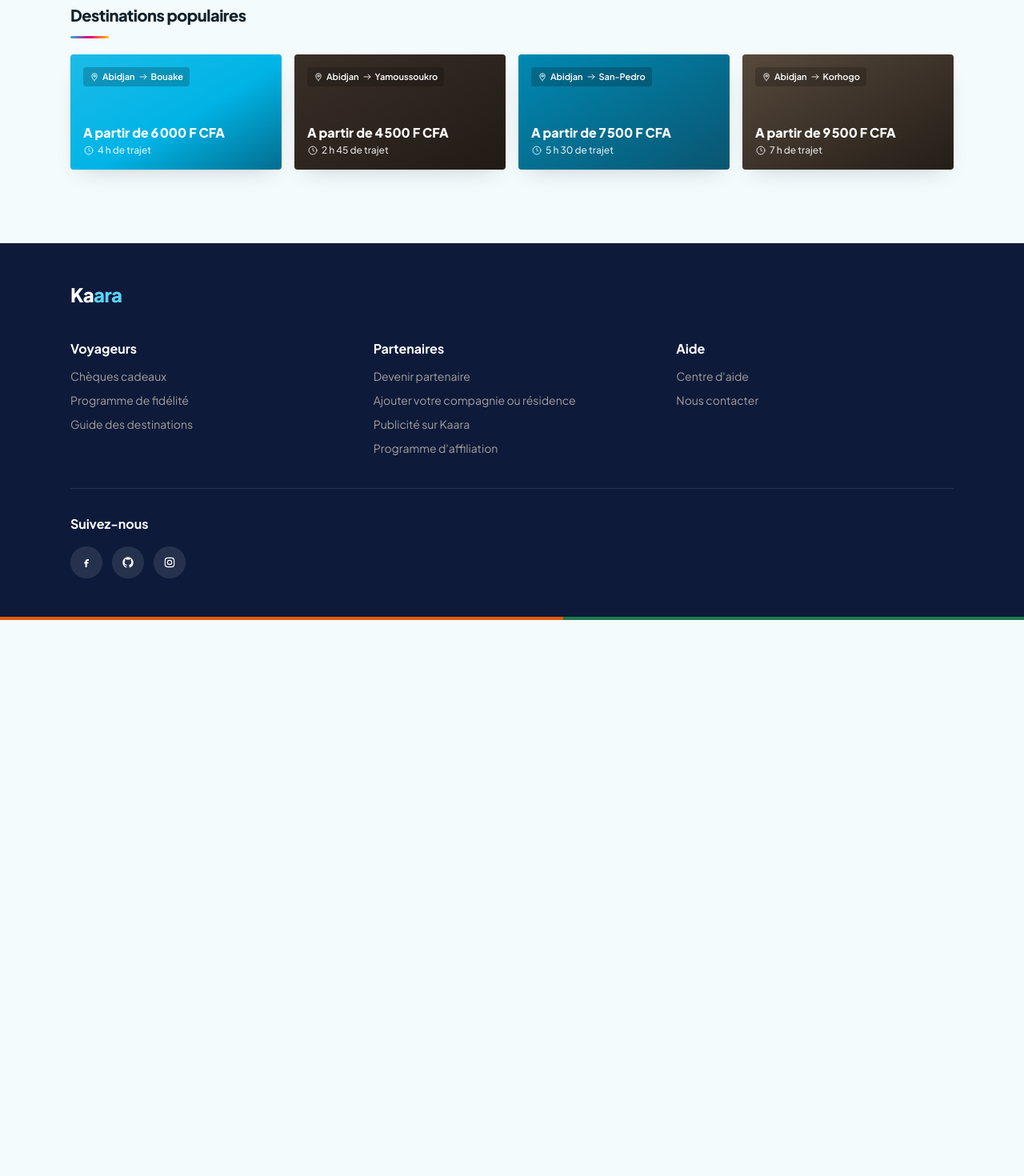
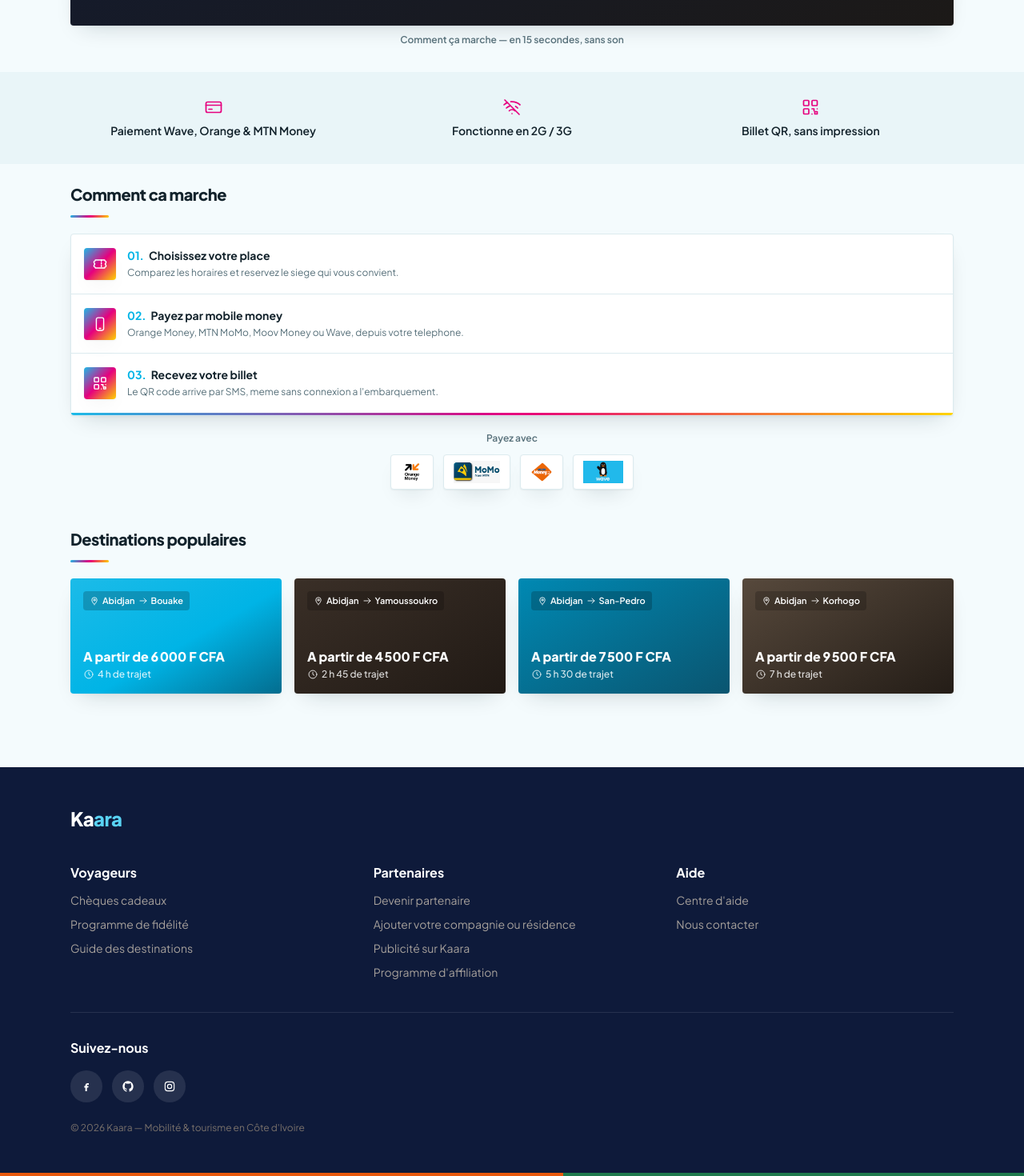
Before and after one commit to Yamoon224/BILLETERIE-WEB, a Next.js app: page / in a window 1280 px wide. Shown: the part 1262-2732 px from the top of the page at 80% size. Before the commit the page ends 2037 px from the top, so only its background shows below. Built offline with nearby package versions, Linux system fonts and the light colour scheme; no server answers.

Commit message:
feat: implement InfoModalProvider for shared information popups and refactor layout components to utilize it

```diff
--- a/src/app/(public)/layout.tsx
+++ b/src/app/(public)/layout.tsx
@@ -1,6 +1,7 @@
 import { BottomNav } from "@/components/layout/BottomNav";
 import { SiteFooter } from "@/components/layout/SiteFooter";
 import { SiteHeader } from "@/components/layout/SiteHeader";
+import { InfoModalProvider } from "@/features/info-modal/InfoModalProvider";
 
 /**
  * Coquille du site voyageur : en-tete court, contenu, pied de page.
@@ -11,11 +12,13 @@ import { SiteHeader } from "@/components/layout/SiteHeader";
  */
 export default function PublicLayout({ children }: LayoutProps<"/">) {
   return (
+    <InfoModalProvider>
       <div className="flex min-h-dvh flex-col">
         <SiteHeader />
         <main className="flex-1">{children}</main>
         <SiteFooter />
         <BottomNav />
       </div>
+    </InfoModalProvider>
   );
 }
--- a/src/app/(public)/page.tsx
+++ b/src/app/(public)/page.tsx
@@ -171,10 +171,10 @@ export default async function HomePage({ searchParams }: PageProps<"/">) {
           </div>
 
           <div className="mb-5 flex flex-col gap-2">
-            <span className="rounded-2xl border border-fuchsia/25 bg-fuchsia/15 px-4 py-3 text-sm font-bold text-fuchsia-dark backdrop-blur-sm dark:text-fuchsia">
+            <span className="rounded-2xl border border-fuchsia/25 bg-fuchsia/15 px-4 py-3 text-sm font-bold text-fuchsia-dark dark:text-fuchsia">
               🛡️ 100&nbsp;% ivoirien
             </span>
-            <span className="rounded-2xl border border-fuchsia/25 bg-fuchsia/15 px-4 py-3 text-sm font-bold text-fuchsia-dark backdrop-blur-sm dark:text-fuchsia">
+            <span className="rounded-2xl border border-fuchsia/25 bg-fuchsia/15 px-4 py-3 text-sm font-bold text-fuchsia-dark dark:text-fuchsia">
               🚌 Ligne pilote active
             </span>
           </div>
@@ -199,6 +199,22 @@ export default async function HomePage({ searchParams }: PageProps<"/">) {
             ) : null}
           </div>
         </div>
+      </section>
+
+      {/* Video demo : aucun son, aucune donnee a charger en 2G — juste une
+          promesse visuelle du parcours de reservation avant le bandeau
+          d'arguments forts. */}
+      <section className="mx-auto max-w-6xl px-4 pb-2 sm:px-6">
+        <div className="flex aspect-video items-center justify-center rounded-sm bg-gradient-to-br from-[#0e1a3a] to-stone-900 shadow-card">
+          <span className="flex h-14 w-14 items-center justify-center rounded-full bg-white/15">
+            <svg width="22" height="22" viewBox="0 0 24 24" fill="white" aria-hidden="true">
+              <path d="M8 5v14l11-7z" />
+            </svg>
+          </span>
+        </div>
+        <p className="mt-2.5 text-center text-xs font-semibold text-[var(--muted)]">
+          Comment ça marche — en 15 secondes, sans son
+        </p>
       </section>
 
       {/* Arguments forts : bandeau clair, trois colonnes centrees — le
--- a/src/components/layout/SiteFooter.tsx
+++ b/src/components/layout/SiteFooter.tsx
@@ -1,31 +1,14 @@
-import Link from "next/link";
+"use client";
+
 import { IconFacebook, IconGithub, IconInstagram } from "@/components/ui/icons";
+import { useInfoModal } from "@/features/info-modal/InfoModalProvider";
+import { HELP_LINKS, PARTNER_LINKS, TRAVELER_LINKS } from "./menuLinks";
+import type { MenuInfoItem } from "./menuLinks";
 
-const FOOTER_SECTIONS = [
-  {
-    heading: "Voyageurs",
-    links: [
-      { href: "#", label: "Chèques cadeaux" },
-      { href: "#", label: "Programme de fidélité" },
-      { href: "#", label: "Guide des destinations" },
-    ],
-  },
-  {
-    heading: "Partenaires",
-    links: [
-      { href: "#", label: "Devenir partenaire" },
-      { href: "#", label: "Ajouter votre compagnie ou résidence" },
-      { href: "#", label: "Publicité sur Kaara" },
-      { href: "#", label: "Programme d'affiliation" },
-    ],
-  },
-  {
-    heading: "Aide",
-    links: [
-      { href: "#", label: "Centre d'aide" },
-      { href: "#", label: "Nous contacter" },
-    ],
-  },
+const FOOTER_SECTIONS: Array<{ heading: string; links: MenuInfoItem[] }> = [
+  { heading: "Voyageurs", links: TRAVELER_LINKS },
+  { heading: "Partenaires", links: PARTNER_LINKS },
+  { heading: "Aide", links: HELP_LINKS },
 ];
 
 const SOCIAL_LINKS = [
@@ -37,8 +20,15 @@ const SOCIAL_LINKS = [
 /**
  * Pied de page voyageur : fond sombre fixe, independant du theme clair/sombre
  * de reste du site — c'est un socle marketing, pas une surface applicative.
+ *
+ * Les liens "Voyageurs" / "Partenaires" / "Aide" partagent leur contenu avec
+ * les memes categories du tiroir de navigation (menuLinks.ts) : une
+ * fonctionnalite annoncee mais pas encore en ligne ouvre le meme popup
+ * d'information ici comme la-bas.
  */
 export function SiteFooter() {
+  const { openInfo } = useInfoModal();
+
   return (
     <footer className="no-print mt-16 bg-[#0e1a3a] pb-20 text-stone-300 md:pb-0">
       <div className="mx-auto max-w-6xl px-4 py-12 sm:px-6">
@@ -53,9 +43,13 @@ export function SiteFooter() {
               <ul className="mt-3 space-y-2.5 text-sm">
                 {section.links.map((link) => (
                   <li key={link.label}>
-                    <Link href={link.href} className="text-stone-400 hover:text-brand-300">
+                    <button
+                      type="button"
+                      onClick={() => openInfo(link.title, link.text)}
+                      className="text-stone-400 hover:text-brand-300"
+                    >
                       {link.label}
-                    </Link>
+                    </button>
                   </li>
                 ))}
               </ul>
@@ -77,6 +71,7 @@ export function SiteFooter() {
               </a>
             ))}
           </div>
+          <p className="mt-6 text-xs text-stone-500">© 2026 Kaara — Mobilité &amp; tourisme en Côte d&apos;Ivoire</p>
         </div>
       </div>
 
--- a/src/components/layout/SiteHeader.tsx
+++ b/src/components/layout/SiteHeader.tsx
@@ -6,14 +6,86 @@ import { useState } from "react";
 import { Logo, LogoMark } from "@/components/brand/Logo";
 import { ThemeToggle } from "@/components/theme/ThemeToggle";
 import { Avatar, LinkButton } from "@/components/ui";
-import { IconClose, IconHeart, IconMenu, IconTicket, IconUser } from "@/components/ui/icons";
+import { IconChevronDown, IconClose, IconHeart, IconMenu, IconTicket, IconUser } from "@/components/ui/icons";
 import { homeFor, useAuth } from "@/features/auth/AuthContext";
+import { useInfoModal } from "@/features/info-modal/InfoModalProvider";
 import { cn } from "@/lib/cn";
+import { HELP_LINKS, PARTNER_LINKS, SERVICE_LINKS, TRAVELER_LINKS } from "./menuLinks";
+import type { MenuItem } from "./menuLinks";
 
 const MENU_LINKS = [
   { href: "/", label: "Rechercher un trajet", icon: <IconTicket className="h-4 w-4" /> },
   { href: "/mes-billets", label: "Mes billets", icon: <IconTicket className="h-4 w-4" /> },
 ];
+
+const NAV_CATEGORIES: Array<{ id: string; heading: string; items: MenuItem[] }> = [
+  { id: "services", heading: "Nos services", items: SERVICE_LINKS },
+  { id: "voyageurs", heading: "Voyageurs", items: TRAVELER_LINKS },
+  { id: "partenaires", heading: "Partenaires", items: PARTNER_LINKS },
+  { id: "aide", heading: "Aide", items: HELP_LINKS },
+];
+
+/** Une section repliable du tiroir : toutes ouvertes par defaut, comme le reste du menu tient sur un seul ecran. */
+function NavCategory({
+  heading,
+  items,
+  isOpen,
+  onToggle,
+  onNavigate,
+}: {
+  heading: string;
+  items: MenuItem[];
+  isOpen: boolean;
+  onToggle: () => void;
+  onNavigate: () => void;
+}) {
+  const { openInfo } = useInfoModal();
+
+  return (
+    <div className="border-b border-[var(--hairline)] py-1">
+      <button
+        type="button"
+        onClick={onToggle}
+        aria-expanded={isOpen}
+        className="flex w-full items-center justify-between px-3 py-2.5 text-left text-sm font-bold text-[var(--foreground)]"
+      >
+        {heading}
+        <IconChevronDown className={cn("h-3.5 w-3.5 text-[var(--muted)] transition-transform", isOpen ? "rotate-180" : "")} />
+      </button>
+
+      {isOpen ? (
+        <ul className="flex flex-col gap-0.5 pb-2">
+          {items.map((item) =>
+            item.kind === "link" ? (
+              <li key={item.label}>
+                <Link
+                  href={item.href}
+                  onClick={onNavigate}
+                  className="flex items-center justify-between gap-2 rounded-sm px-3 py-2 text-sm text-stone-600 hover:bg-stone-100 dark:text-stone-300 dark:hover:bg-stone-800"
+                >
+                  {item.label}
+                  {item.badge ? (
+                    <span className="rounded-full bg-brand-400 px-2 py-0.5 text-[10px] font-bold text-white">{item.badge}</span>
+                  ) : null}
+                </Link>
+              </li>
+            ) : (
+              <li key={item.label}>
+                <button
+                  type="button"
+                  onClick={() => openInfo(item.title, item.text)}
+                  className="flex w-full items-center justify-between gap-2 rounded-sm px-3 py-2 text-left text-sm text-stone-600 hover:bg-stone-100 dark:text-stone-300 dark:hover:bg-stone-800"
+                >
+                  {item.label}
+                </button>
+              </li>
+            ),
+          )}
+        </ul>
+      ) : null}
+    </div>
+  );
+}
 
 /**
  * En-tete du site voyageur : logo, connexion, menu. Rien d'autre.
@@ -27,9 +99,16 @@ export function SiteHeader() {
   const pathname = usePathname();
   const { user } = useAuth();
   const [isMenuOpen, setIsMenuOpen] = useState(false);
+  const [openCategories, setOpenCategories] = useState<string[]>(NAV_CATEGORIES.map((category) => category.id));
 
   function closeMenu() {
     setIsMenuOpen(false);
+  }
+
+  function toggleCategory(id: string) {
+    setOpenCategories((current) =>
+      current.includes(id) ? current.filter((openId) => openId !== id) : [...current, id],
+    );
   }
 
   return (
@@ -145,6 +224,19 @@ export function SiteHeader() {
             ))}
           </ul>
 
+          <div className="mt-3 border-t border-[var(--hairline)]">
+            {NAV_CATEGORIES.map((category) => (
+              <NavCategory
+                key={category.id}
+                heading={category.heading}
+                items={category.items}
+                isOpen={openCategories.includes(category.id)}
+                onToggle={() => toggleCategory(category.id)}
+                onNavigate={closeMenu}
+              />
+            ))}
+          </div>
+
           <div className="mt-5 border-t border-[var(--hairline)] pt-5">
             <p className="px-3 pb-2 text-[10px] font-bold uppercase tracking-[0.14em] text-[var(--muted)]">
               Apparence
--- /dev/null
+++ b/src/components/layout/menuLinks.ts
@@ -0,0 +1,83 @@
+/**
+ * Contenu partage entre le tiroir de navigation (SiteHeader) et le pied de
+ * page (SiteFooter) : memes libelles, memes textes, une seule source pour
+ * eviter que les deux dérivent l'un de l'autre.
+ */
+export type MenuLinkItem = { kind: "link"; label: string; href: string; badge?: string };
+export type MenuInfoItem = { kind: "info"; label: string; title: string; text: string };
+export type MenuItem = MenuLinkItem | MenuInfoItem;
+
+export const SERVICE_LINKS: MenuItem[] = [
+  { kind: "link", label: "Bus / Car", href: "/", badge: "Actif" },
+  { kind: "link", label: "Appartements", href: "/?onglet=appartements", badge: "Actif" },
+  { kind: "link", label: "Location auto", href: "/?onglet=location-auto", badge: "Actif" },
+  {
+    kind: "info",
+    label: "Aéroexpress",
+    title: "Aéroexpress",
+    text: "Liaison rapide entre l'aéroport Félix-Houphouët-Boigny et le centre d'Abidjan. Service en préparation.",
+  },
+];
+
+export const TRAVELER_LINKS: MenuInfoItem[] = [
+  {
+    kind: "info",
+    label: "Chèques cadeaux",
+    title: "Chèques cadeaux",
+    text: "Offrez un trajet Kaara à un proche. Les chèques cadeaux seront bientôt disponibles à l'achat directement sur l'application.",
+  },
+  {
+    kind: "info",
+    label: "Programme de fidélité",
+    title: "Programme de fidélité",
+    text: "Cumulez des points à chaque trajet réservé et échangez-les contre des réductions. Lancement prévu en phase 2 de la feuille de route Kaara.",
+  },
+  {
+    kind: "info",
+    label: "Guide des destinations",
+    title: "Guide des destinations",
+    text: "Des guides pratiques pour découvrir Assinie, Grand-Bassam, Yamoussoukro et bien d'autres destinations ivoiriennes arrivent bientôt sur Kaara.",
+  },
+];
+
+export const PARTNER_LINKS: MenuInfoItem[] = [
+  {
+    kind: "info",
+    label: "Devenir partenaire",
+    title: "Devenir partenaire",
+    text: "Compagnies de transport, propriétaires de résidences ou loueurs de véhicules : rejoignez Kaara et touchez des milliers de voyageurs chaque mois.",
+  },
+  {
+    kind: "info",
+    label: "Ajouter votre compagnie ou résidence",
+    title: "Ajouter votre compagnie ou résidence",
+    text: "Référencez vos lignes, votre résidence meublée ou votre véhicule de location sur Kaara. L'espace partenaires en libre-service arrive bientôt.",
+  },
+  {
+    kind: "info",
+    label: "Publicité sur Kaara",
+    title: "Publicité sur Kaara",
+    text: "Mettez en avant votre offre auprès de nos utilisateurs grâce aux espaces publicitaires « À la une » de l'application.",
+  },
+  {
+    kind: "info",
+    label: "Programme d'affiliation",
+    title: "Programme d'affiliation",
+    text: "Recommandez Kaara autour de vous et percevez une commission sur chaque réservation générée grâce à votre lien.",
+  },
+];
+
+export const HELP_LINKS: MenuInfoItem[] = [
+  {
+    kind: "info",
+    label: "Centre d'aide",
+    title: "Centre d'aide",
+    text: "Consultez nos réponses aux questions fréquentes sur la réservation, le paiement Mobile Money et l'utilisation du billet électronique.",
+  },
+  {
+    kind: "info",
+    label: "Nous contacter",
+    title: "Nous contacter",
+    text: "Une question ? Écrivez-nous par WhatsApp ou par email : notre équipe vous répond sous 24h.",
+  },
+];
--- /dev/null
+++ b/src/features/info-modal/InfoModalProvider.tsx
@@ -0,0 +1,53 @@
+"use client";
+
+import { createContext, useCallback, useContext, useMemo, useState } from "react";
+import type { ReactNode } from "react";
+import { Button, Modal } from "@/components/ui";
+
+interface InfoModalContextValue {
+  openInfo: (title: string, text: string) => void;
+}
+
+const InfoModalContext = createContext<InfoModalContextValue | null>(null);
+
+/**
+ * Popup d'information partagee par le tiroir de navigation et le pied de
+ * page : les fonctionnalites annoncees mais pas encore en ligne (cheques
+ * cadeaux, fidelite, Aeroexpress...) ouvrent ce meme modal plutot qu'un lien
+ * mort ou une page a moitie construite.
+ */
+export function InfoModalProvider({ children }: { children: ReactNode }) {
+  const [content, setContent] = useState<{ title: string; text: string } | null>(null);
+
+  const openInfo = useCallback((title: string, text: string) => {
+    setContent({ title, text });
+  }, []);
+  const close = useCallback(() => setContent(null), []);
+
+  const value = useMemo(() => ({ openInfo }), [openInfo]);
+
+  return (
+    <InfoModalContext.Provider value={value}>
+      {children}
+      <Modal
+        isOpen={content !== null}
+        onClose={close}
+        title={content?.title ?? ""}
+        size="sm"
+        footer={
+          <Button variant="secondary" onClick={close}>
+            Fermer
+          </Button>
+        }
+      >
+        <p className="text-sm leading-relaxed text-[var(--muted)]">{content?.text}</p>
+      </Modal>
+    </InfoModalContext.Provider>
+  );
+}
+
+export function useInfoModal(): InfoModalContextValue {
+  const ctx = useContext(InfoModalContext);
+  if (!ctx) throw new Error("useInfoModal must be used within InfoModalProvider");
+  return ctx;
+}
```
Lines whose indentation alone changed are shown as unchanged.
